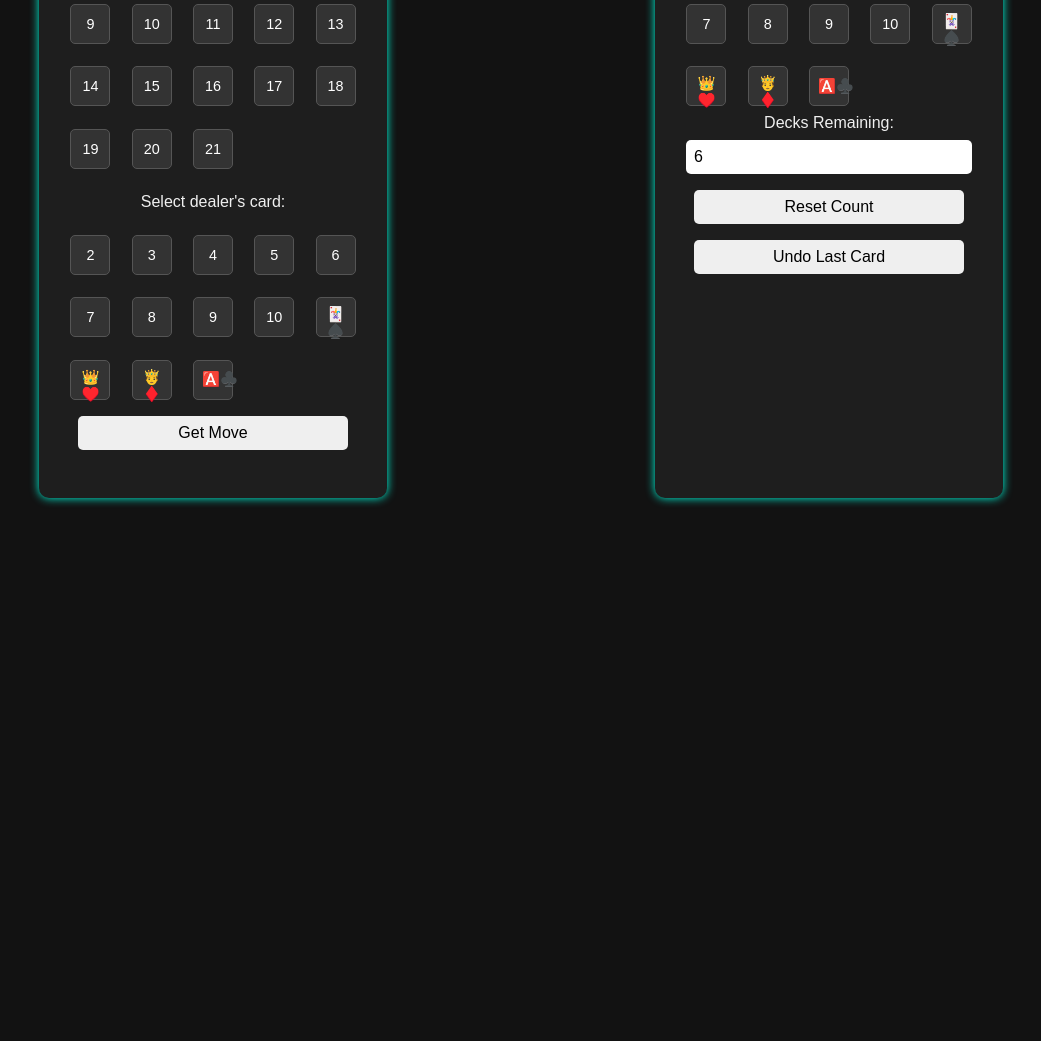
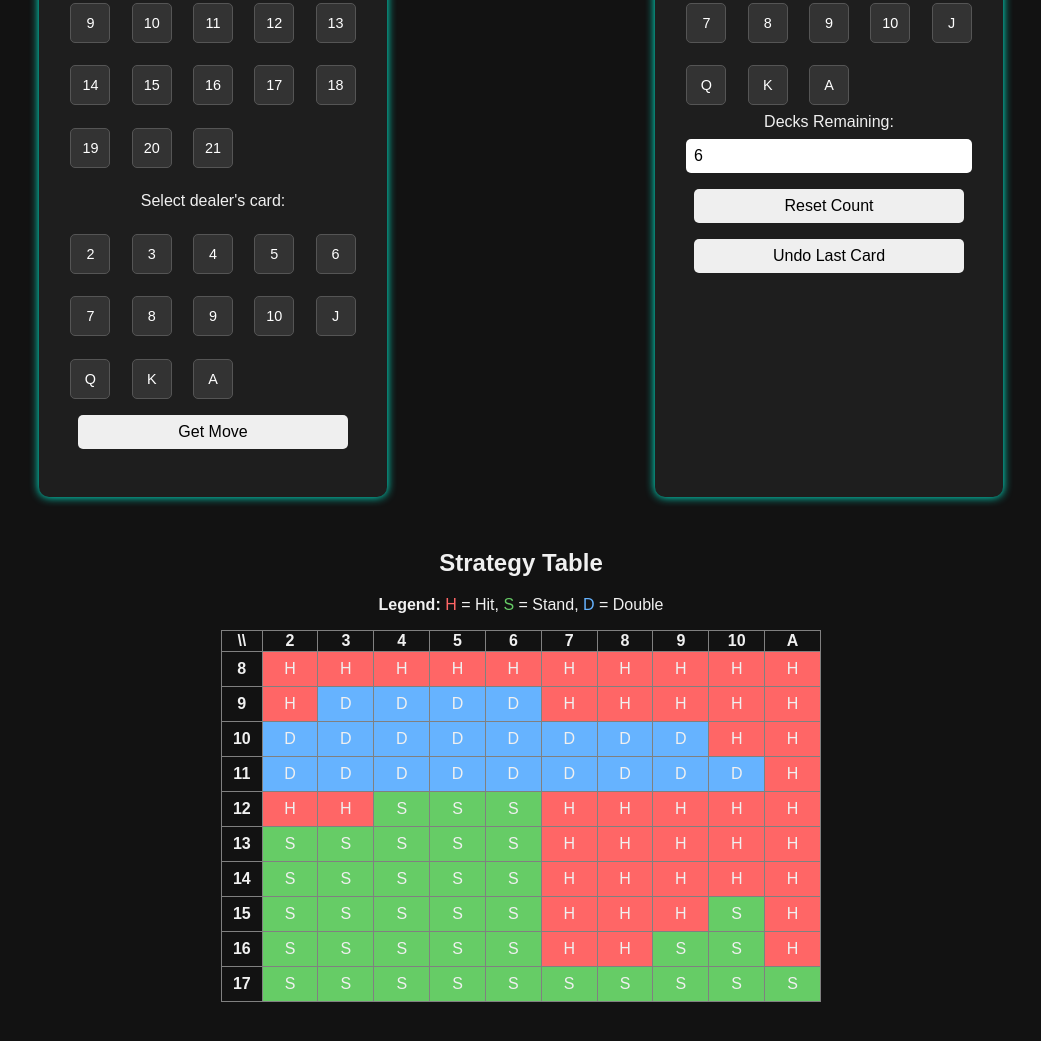
Before and after one commit to SimonSobiech/Blackjack-web-app, a plain HTML site: page index.html in a window 1280 px wide. Shown: the part 389-1430 px from the top of the page, without its empty margins (119-1160 px from the left). Before the commit the page ends 927 px from the top, so only its background shows below. Drawn offline with Linux system fonts and the light colour scheme.

Commit message:
Update index.html

```diff
--- a/index.html
+++ b/index.html
@@ -73,7 +73,7 @@
   <h1>Blackjack Strategy + Card Counter</h1>
 
   <div class="icon-key" style="margin-bottom: 2rem; font-size: 0.9rem;">
-    <p><strong>Card Icons:</strong> J = 🃏♠️, Q = 👑♥️, K = 🤴♦️, A = 🅰️♣️</p>
+    <p><strong>Card Icons:</strong> J, Q, K, A</p>
     <label for="themeSelect">Theme:</label>
     <select id="themeSelect" onchange="switchTheme()">
       <option value="dark">Dark</option>
@@ -104,13 +104,22 @@
     </div>
   </div>
 
+  <div class="strategy-table" style="margin-top: 2rem; overflow-x: auto;">
+    <h2>Strategy Table</h2>
+    <p><strong>Legend:</strong> <span style="color:#ff6666">H</span> = Hit, <span style="color:#66cc66">S</span> = Stand, <span style="color:#66b3ff">D</span> = Double</p>
+    <table border="1" style="margin: 0 auto; border-collapse: collapse; min-width: 600px;">
+      <thead>
+        <tr>
+          <th>\\</th>
+          <th>2</th><th>3</th><th>4</th><th>5</th><th>6</th><th>7</th><th>8</th><th>9</th><th>10</th><th>A</th>
+        </tr>
+      </thead>
+      <tbody id="strategyGrid"></tbody>
+    </table>
+  </div>
+
   <script>
-    const iconMap = {
-      'J': '🃏♠️',
-      'Q': '👑♥️',
-      'K': '🤴♦️',
-      'A': '🅰️♣️'
-    };
+    const iconMap = { 'J': 'J', 'Q': 'Q', 'K': 'K', 'A': 'A' };
 
     let runningCount = 0;
     let selectedPlayer = null;
@@ -176,6 +185,7 @@
         document.getElementById('strategyOutput').innerText = 'Select both hand and dealer card.';
         return;
       }
+
       let move = 'Hit';
       if (selectedPlayer >= 17) move = 'Stand';
       else if (selectedPlayer >= 13 && selectedDealer <= 6) move = 'Stand';
@@ -229,6 +239,45 @@
         document.body.style.color = '#f0f0f0';
       }
     }
+
+    const basicStrategy = {
+      8: ['H','H','H','H','H','H','H','H','H','H'],
+      9: ['H','D','D','D','D','H','H','H','H','H'],
+      10: ['D','D','D','D','D','D','D','D','H','H'],
+      11: ['D','D','D','D','D','D','D','D','D','H'],
+      12: ['H','H','S','S','S','H','H','H','H','H'],
+      13: ['S','S','S','S','S','H','H','H','H','H'],
+      14: ['S','S','S','S','S','H','H','H','H','H'],
+      15: ['S','S','S','S','S','H','H','H','S','H'],
+      16: ['S','S','S','S','S','H','H','S','S','H'],
+      17: ['S','S','S','S','S','S','S','S','S','S'],
+    };
+
+    const gridBody = document.getElementById('strategyGrid');
+    const dealerCards = [2,3,4,5,6,7,8,9,10,11];
+
+    for (let player = 8; player <= 17; player++) {
+      const row = document.createElement('tr');
+      const header = document.createElement('th');
+      header.innerText = player;
+      row.appendChild(header);
+
+      basicStrategy[player].forEach((move, i) => {
+        const cell = document.createElement('td');
+        cell.innerText = move;
+        if (move === 'H') cell.style.backgroundColor = '#ff6666';
+        if (move === 'S') cell.style.backgroundColor = '#66cc66';
+        if (move === 'D') cell.style.backgroundColor = '#66b3ff';
+        cell.style.cursor = 'pointer';
+        cell.style.padding = '0.5rem';
+        cell.onclick = () => {
+          document.getElementById('strategyOutput').innerText = `Hand ${player} vs Dealer ${dealerCards[i]}: ${move}`;
+        };
+        row.appendChild(cell);
+      });
+
+      gridBody.appendChild(row);
+    }
   </script>
 </body>
 </html>
```
